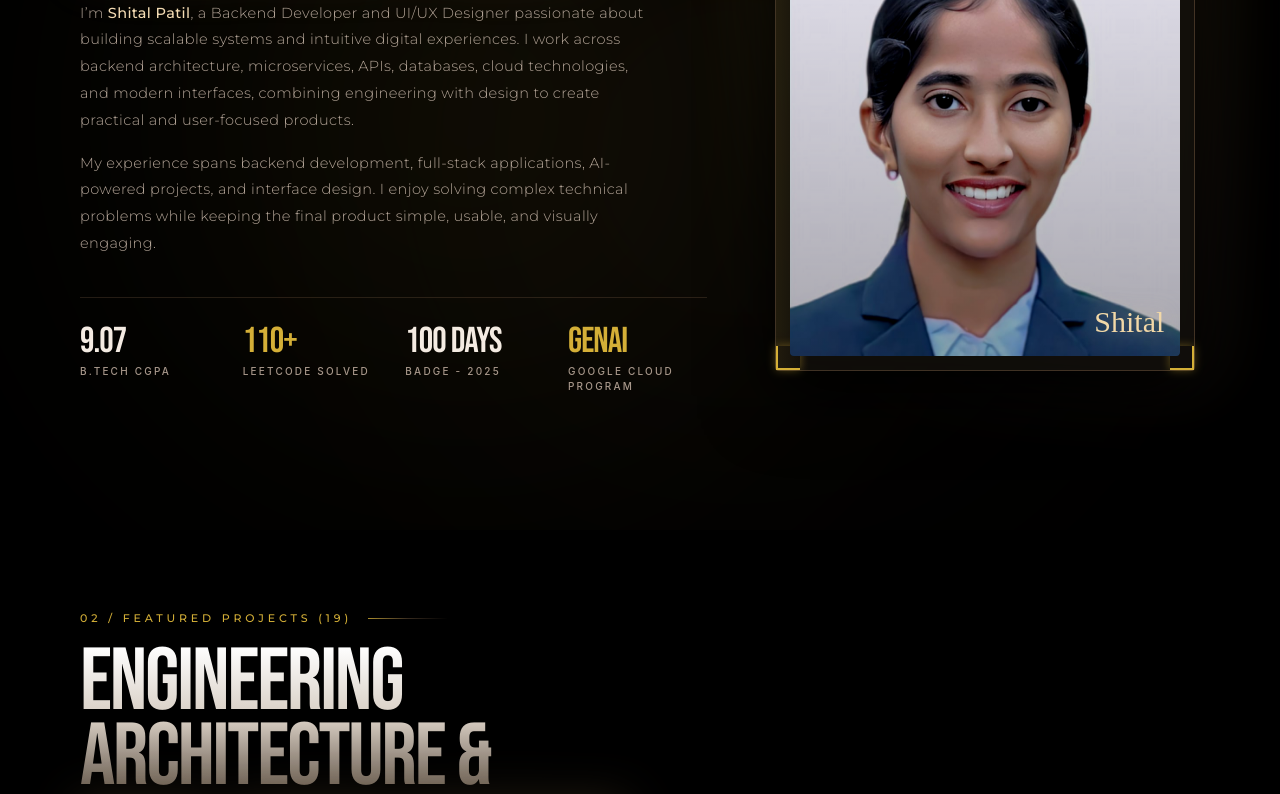
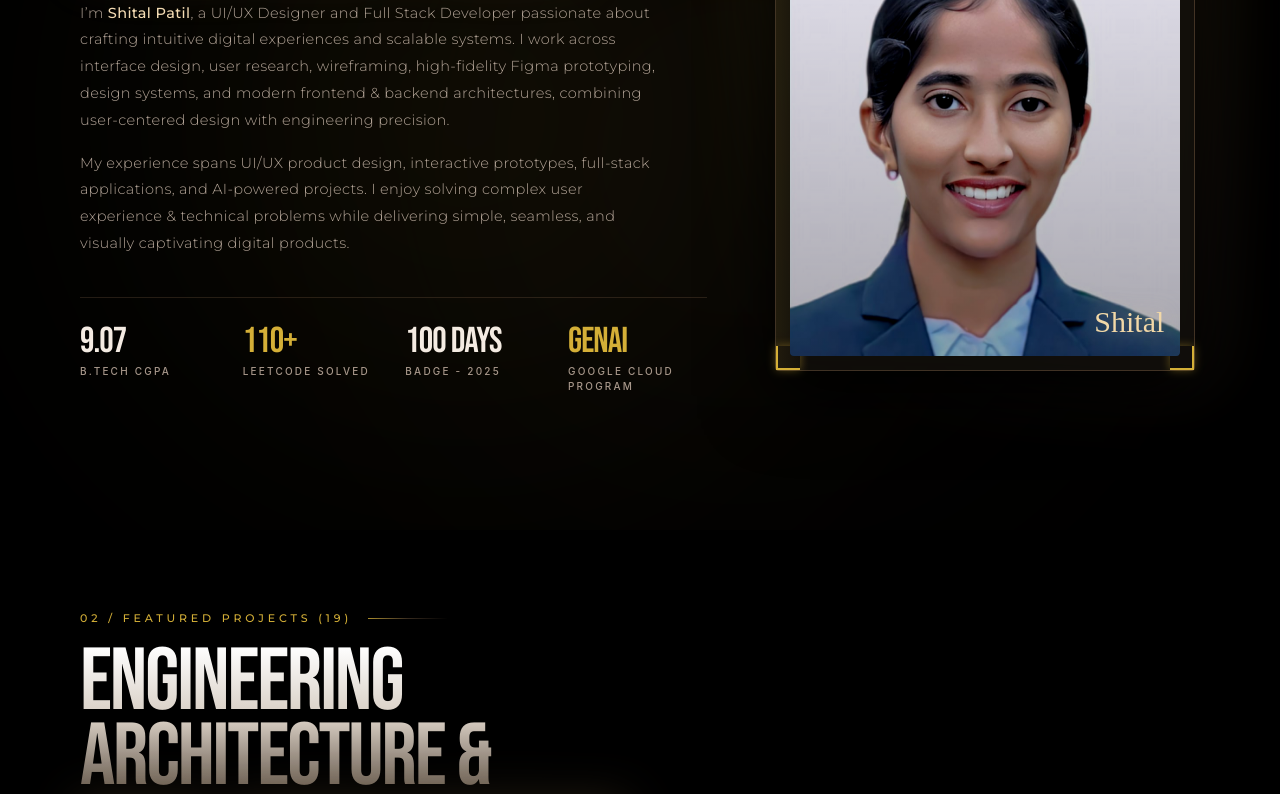
Before and after one commit to Patil-Shital-9236/shitalpatil-portfolio, a React (Vite) app: page / in a window 1280 px wide. Shown: the part 1161-1955 px from the top of the page. Built offline with nearby package versions, Linux system fonts and the light colour scheme; a web font is replaced by a local one.

Commit message:
Update About section bio text to highlight UI/UX Designer and interface design first

```diff
--- a/src/components/AboutSection.tsx
+++ b/src/components/AboutSection.tsx
@@ -136,10 +136,10 @@ export const AboutSection: React.FC = () => {
               style={{ fontFamily: "'Montserrat', sans-serif" }}
             >
               <p>
-                I’m <span className="text-[#F3DBB3] font-medium">Shital Patil</span>, a Backend Developer and UI/UX Designer passionate about building scalable systems and intuitive digital experiences. I work across backend architecture, microservices, APIs, databases, cloud technologies, and modern interfaces, combining engineering with design to create practical and user-focused products.
+                I’m <span className="text-[#F3DBB3] font-medium">Shital Patil</span>, a UI/UX Designer and Full Stack Developer passionate about crafting intuitive digital experiences and scalable systems. I work across interface design, user research, wireframing, high-fidelity Figma prototyping, design systems, and modern frontend &amp; backend architectures, combining user-centered design with engineering precision.
               </p>
               <p>
-                My experience spans backend development, full-stack applications, AI-powered projects, and interface design. I enjoy solving complex technical problems while keeping the final product simple, usable, and visually engaging.
+                My experience spans UI/UX product design, interactive prototypes, full-stack applications, and AI-powered projects. I enjoy solving complex user experience &amp; technical problems while delivering simple, seamless, and visually captivating digital products.
               </p>
             </motion.div>
 
```
